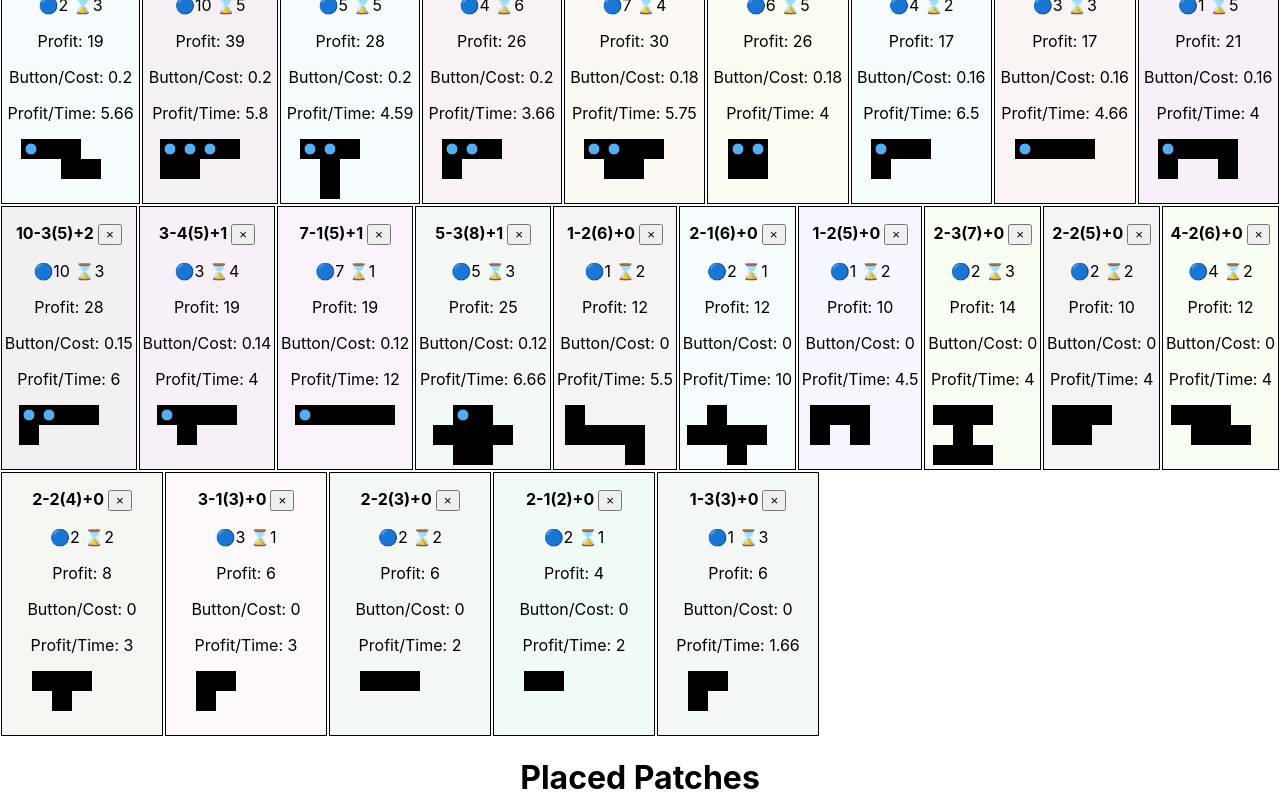
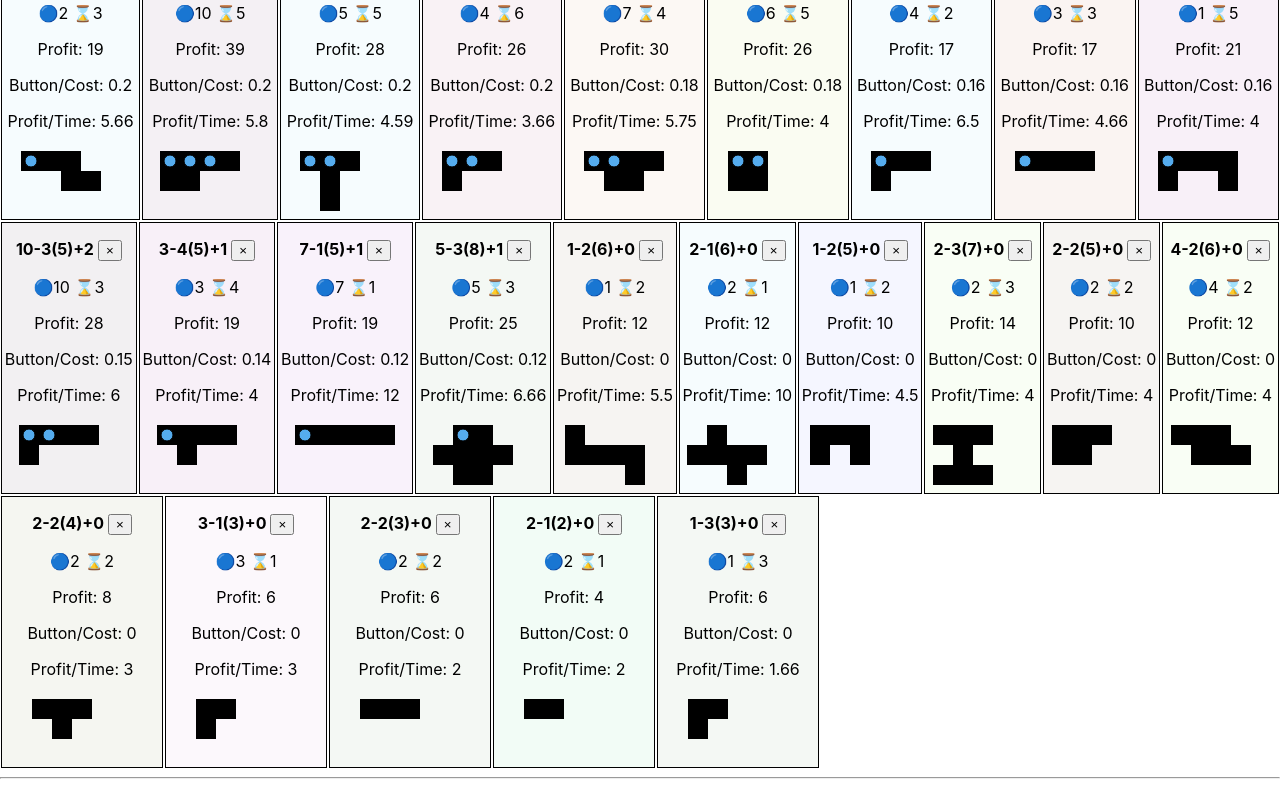
Before and after one commit to kumackey/patchwork-calculator, a React (Create React App) app: page / in a window 1280 px wide. Shown: the part 480-1280 px from the top of the page. Built offline with nearby package versions, Linux system fonts and the light colour scheme; grey boxes are pictures that could not be loaded.

Commit message:
add restorePlacedPatch

```diff
--- a/src/App.tsx
+++ b/src/App.tsx
@@ -11,8 +11,13 @@ function App() {
     const [remainingIncomeTimes, setRemainingIncomeTimes] = useState<RemainingIncomeTimes>(defaultRemainingIncomeTimes);
     const [patches, setPatches] = useState(defaultPatches(defaultRemainingIncomeTimes));
     const [placedPatches, setPlacedPatches] = useState<Patch[]>([]);
-    const addPlacedPatches = (patch: Patch) => {
+
+    const addToPlacedPatches = (patch: Patch) => {
         setPlacedPatches([...placedPatches, patch]);
+    }
+    const restorePlacedPatch = (patch: Patch) => {
+        setPlacedPatches(placedPatches.filter(p => p.name !== patch.name));
+        setPatches([...patches, patch]);
     }
 
     return (
@@ -23,11 +28,11 @@ function App() {
             <PatchList patches={patches}
                        remainingIncomeTimes={remainingIncomeTimes}
                        setPatches={setPatches}
-                       addPlacedPatches={addPlacedPatches}
+                       addToPlacedPatches={addToPlacedPatches}
             />
 
-            <h1>Placed Patches</h1>
-            <PlacedPatchList placedPatches={placedPatches}/>
+            {placedPatches.length > 0 && <h1>Placed Patches</h1>}
+            <PlacedPatchList placedPatches={placedPatches} restorePlacedPatch={restorePlacedPatch}/>
 
             <hr/>
             <div style={{display: 'flex', flexWrap: 'wrap', justifyContent: 'center', alignItems: 'center'}}>
--- a/src/PatchList.tsx
+++ b/src/PatchList.tsx
@@ -9,10 +9,10 @@ interface PatchListProps {
     patches: Patch[];
     remainingIncomeTimes: RemainingIncomeTimes;
     setPatches: (patches: Patch[]) => void;
-    addPlacedPatches: (patch: Patch) => void;
+    addToPlacedPatches: (patch: Patch) => void;
 }
 
-export function PatchList({remainingIncomeTimes, patches, setPatches, addPlacedPatches}: PatchListProps) {
+export function PatchList({remainingIncomeTimes, patches, setPatches, addToPlacedPatches}: PatchListProps) {
     const movePatch = useCallback((dragIndex: number, hoverIndex: number) => {
         const dragPatch = patches[dragIndex];
         const newPatches = [...patches];
@@ -31,7 +31,7 @@ export function PatchList({remainingIncomeTimes, patches, setPatches, addPlacedP
                         remainingIncomeTimes={remainingIncomeTimes}
                         index={index}
                         movePatch={movePatch}
-                        handlePlace={handlePlaceFunc(setPatches, addPlacedPatches, patches)}
+                        handlePlace={handlePlaceFunc(setPatches, addToPlacedPatches, patches)}
                     />
                 );
             })}
@@ -39,10 +39,10 @@ export function PatchList({remainingIncomeTimes, patches, setPatches, addPlacedP
     );
 }
 
-function handlePlaceFunc(setPatches: (patches: Patch[]) => void, addPlacedPatches: (patch: Patch) => void, patches: Patch[]) {
+function handlePlaceFunc(setPatches: (patches: Patch[]) => void, addToPlacedPatches: (patch: Patch) => void, patches: Patch[]) {
     return (patch: Patch) => {
         setPatches(patches.filter(p => p.name !== patch.name));
-        addPlacedPatches(patch);
+        addToPlacedPatches(patch);
     }
 }
 
--- a/src/PatchSVG.tsx
+++ b/src/PatchSVG.tsx
@@ -1,9 +1,12 @@
 import {Patch} from "./Patch";
 import React from "react";
 
-export const PatchSVG = ({patch}: {
-    patch: Patch
-}) => {
+interface PatchSVGProps {
+    patch: Patch;
+    onClick?: () => void;
+}
+
+export const PatchSVG = ({patch, onClick}: PatchSVGProps) => {
     const cellSize = 20;
     const buttonRadius = 6;
     const buttonStrokeWidth = 1;
@@ -27,6 +30,8 @@ export const PatchSVG = ({patch}: {
             width={shape[0].length * cellSize}
             height={shape.length * cellSize}
             xmlns="http://www.w3.org/2000/svg"
+            style={{margin: '4px'}}
+            onClick={onClick}
         >
             {shape.map((row: boolean[], rowIndex: number) =>
                 row.map((cell: boolean, colIndex: number) => (
--- a/src/PlacedPatchList.tsx
+++ b/src/PlacedPatchList.tsx
@@ -4,14 +4,15 @@ import {PatchSVG} from "./PatchSVG";
 
 interface PatchListProps {
     placedPatches: Patch[];
+    restorePlacedPatch: (patch: Patch) => void;
 }
 
-export function PlacedPatchList({placedPatches}: PatchListProps) {
+export function PlacedPatchList({placedPatches, restorePlacedPatch}: PatchListProps) {
     return (
         <div style={styles.archivedList}>
             {placedPatches.map((patch: Patch) => {
                 return (
-                    <PatchSVG key={patch.name} patch={patch}/>
+                    <PatchSVG key={patch.name} patch={patch} onClick={() => restorePlacedPatch(patch)}/>
                 );
             })}
         </div>
@@ -26,6 +27,6 @@ const styles: {
         flexDirection: 'row',
         flexWrap: 'wrap',
         justifyContent: 'flex-start',
-        gap: '4px',
+        marginLeft: '4px',
     },
 };
```
